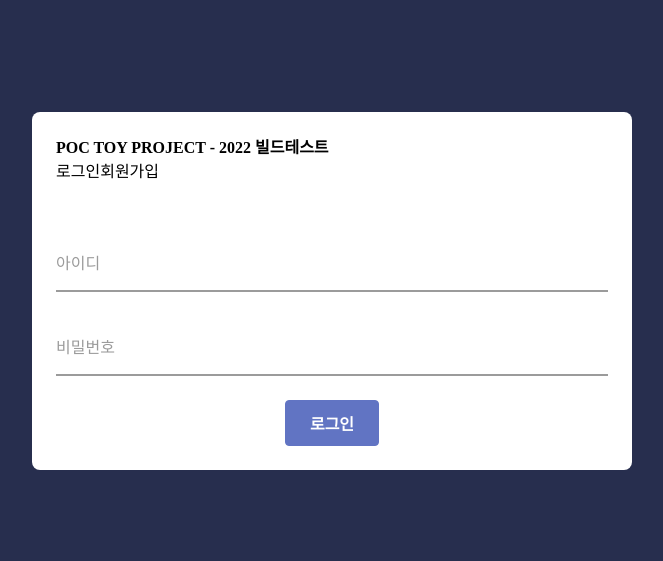
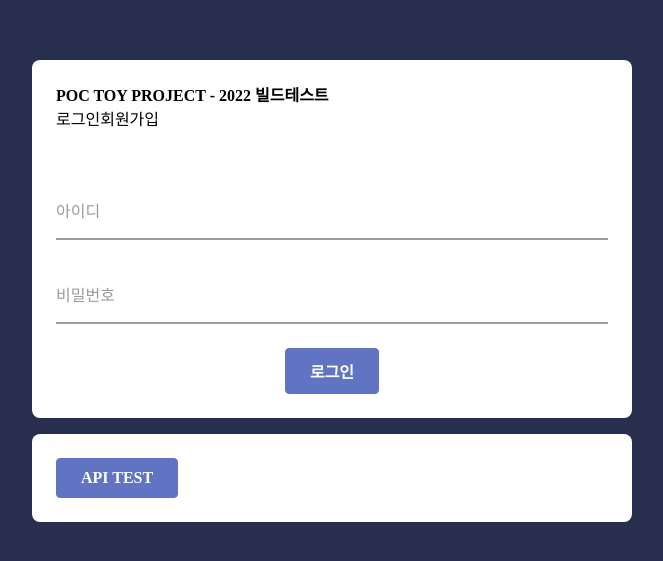
Before and after one commit to ToyProject-2022/poc, a Nuxt app: page / in a window 1280 px wide. Shown: the part 109-670 px from the top of the page, without its empty margins (308-971 px from the left). Built offline with nearby package versions, Linux system fonts and the light colour scheme.

Commit message:
[TEST] API 테스트

```diff
--- a/pages/index.vue
+++ b/pages/index.vue
@@ -6,8 +6,8 @@
         <span><nuxt-link to="auth/login">로그인</nuxt-link></span>
         <span><nuxt-link to="auth/join">회원가입</nuxt-link></span>
       </div>
-      <br />
-      <br />
+      <br/>
+      <br/>
       <poc-input
         v-model="id"
         type="text"
@@ -15,7 +15,7 @@
         placeholder="아이디"
         required
       />
-      <br />
+      <br/>
       <poc-input
         v-model="password"
         type="password"
@@ -27,22 +27,43 @@
         <poc-button>로그인</poc-button>
       </div>
     </div>
+    <div class="poc-card" style="margin-top: 16px">
+      <div class="link-wrap">
+        {{ test }}
+      </div>
+      <poc-button @click="handleClickApiTest">API TEST</poc-button>
+    </div>
   </div>
 </template>
 
 <script>
 import PocInput from '@/components/input'
 import PocButton from '@/components/button'
+
 export default {
   name: 'IndexPage',
-  components: { PocButton, PocInput },
+  components: {PocButton, PocInput},
   layouts: 'IndexLayout',
   data() {
     return {
       id: '',
       password: '',
+      test: '',
     }
   },
+  methods: {
+    handleClickApiTest() {
+      fetch('http://13.124.73.181/api/test').then((res) => {
+        // eslint-disable-next-line no-console
+        console.log('apiTest Success :: ', res)
+        this.test = res.json()
+      }).catch((error) => {
+        // eslint-disable-next-line no-console
+        console.error('apiTest error :: ', error)
+        this.test = 'error'
+      })
+    }
+  }
 }
 </script>
 <style lang="scss" scoped>
@@ -51,6 +72,7 @@ export default {
   background-color: #272e4e;
   padding: 40px;
   display: flex;
+  flex-direction: column;
   align-items: center;
   justify-content: center;
 }
@@ -61,6 +83,7 @@ export default {
   border-radius: 8px;
   padding: 24px;
 }
+
 .button-wrap {
   display: flex;
   align-items: center;
```
